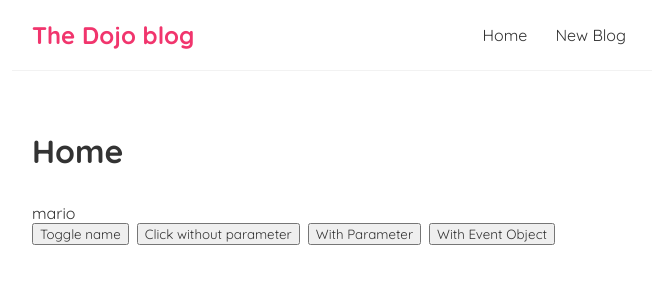
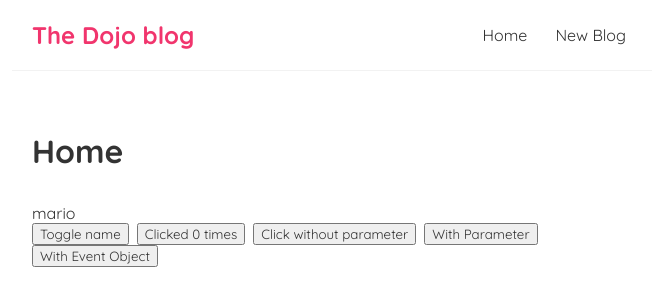
Before and after one commit to baibhavprdn/react-blog, a React (Create React App) app: page / in a window 1280 px wide. Shown: the top 306 px of the page, without its empty margins (308-964 px from the left). Built offline with nearby package versions, Linux system fonts and the light colour scheme.

Commit message:
using state hook

```diff
--- a/src/screens/home.js
+++ b/src/screens/home.js
@@ -4,6 +4,8 @@ const Home = () => {
   const title = "Home"
 
   const [name, setName] = useState('mario')
+  // hooks denoted by useHookName
+  const [clicks, setClicks] = useState(0)
 
   const toggleName = () => {
     if (name === 'mario') {
@@ -11,6 +13,10 @@ const Home = () => {
     } else {
       setName('mario')
     }
+  }
+
+  const addClicks = () => {
+    setClicks(clicks + 1)
   }
 
   const handleClick = () => {
@@ -28,8 +34,9 @@ const Home = () => {
     <div className="content">
       <h1>{title}</h1>
       <div className="button-actions">
-        <p className="on event click">{name}</p>
+        <p className="on-event-click">{name}</p>
         <button onClick={toggleName}>Toggle name</button>
+        <button onClick={addClicks}>Clicked {clicks} times</button>
         <button onClick={handleClick}>Click without parameter</button>
         {/* cannot use handleClick() as it would invoke the function without even taking place */}
         <button onClick={() => handleClickWithParam('mario')}>With Parameter</button>
```
